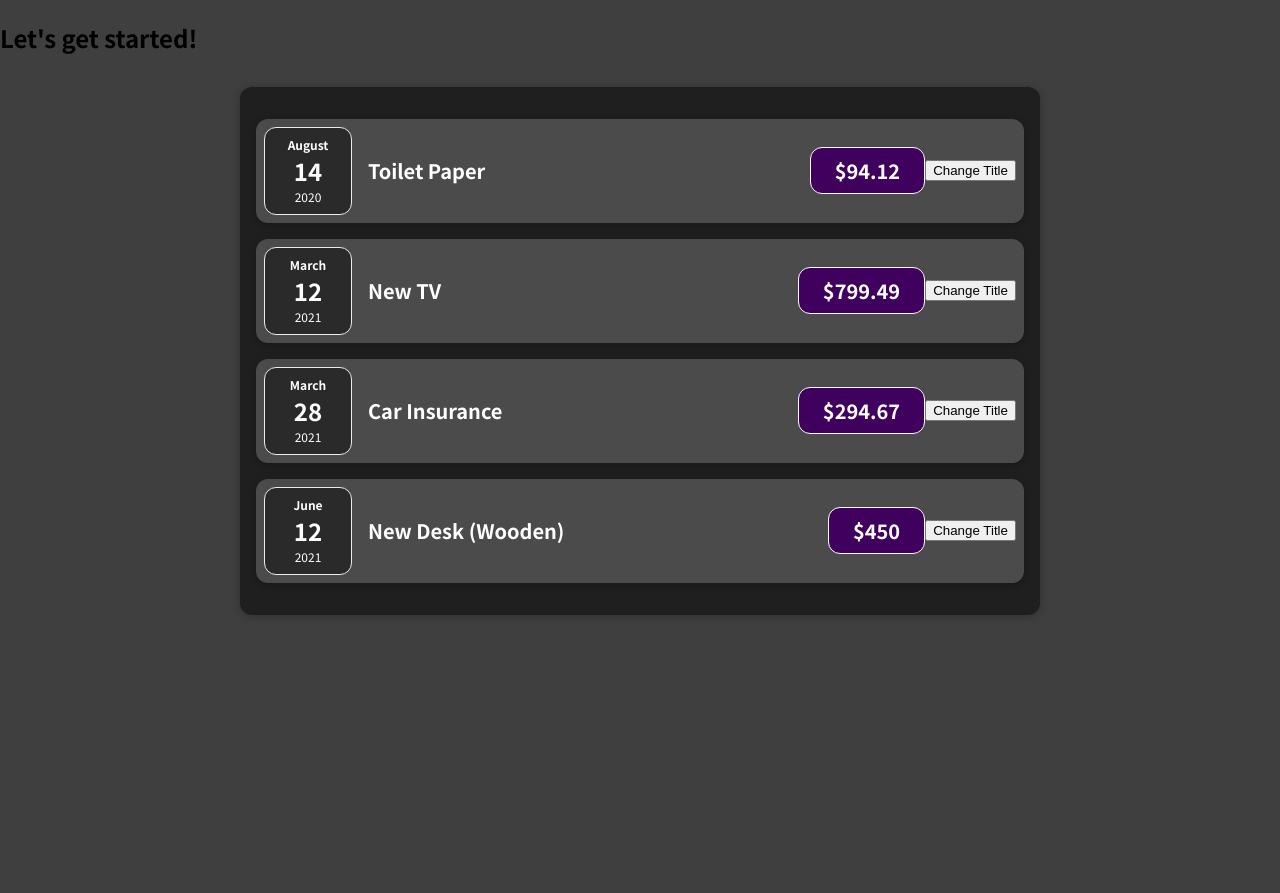
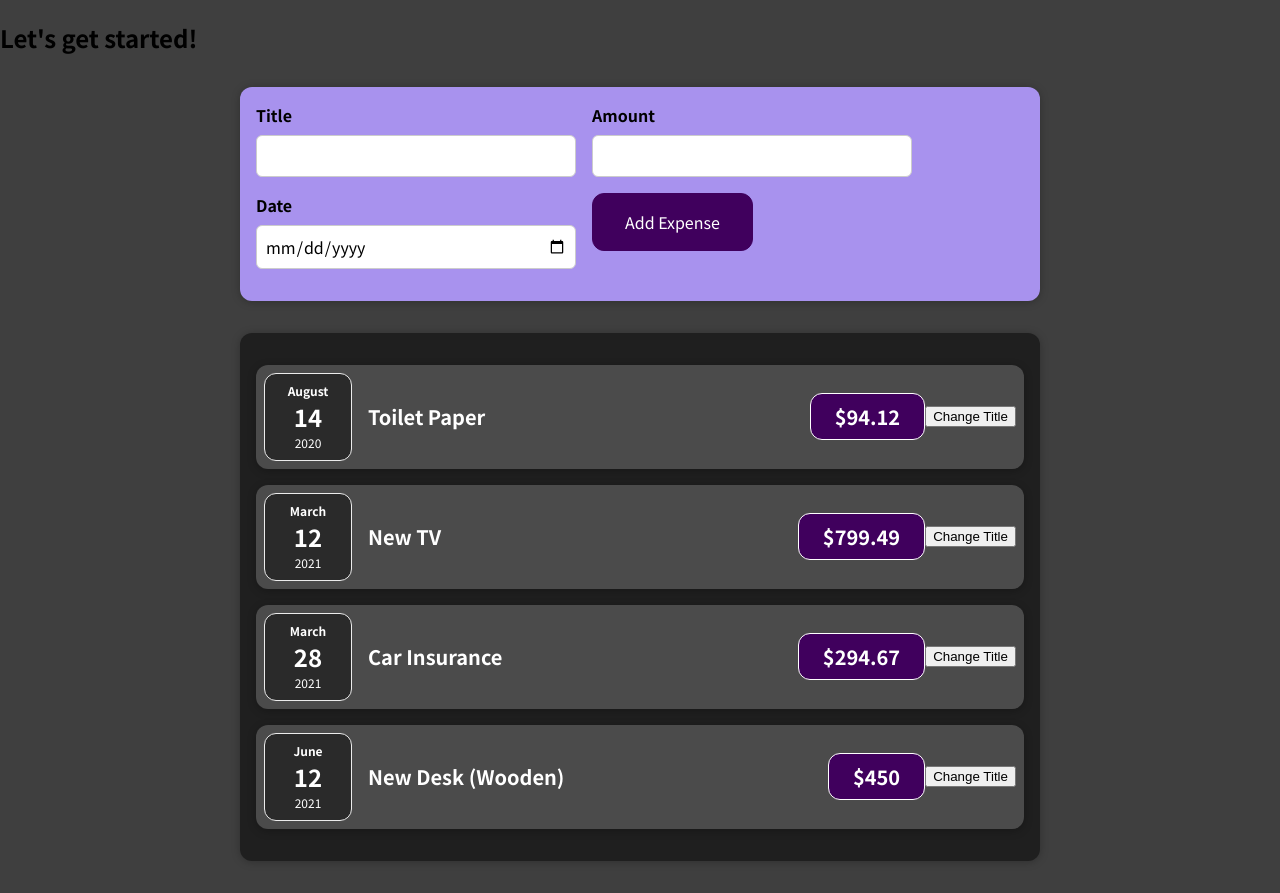
Before and after one commit to ran-codes/udemy-react-js-academind, a React (Create React App) app in the folder project1-basic-react/: page / in a window 1280 px wide. Before the commit the page ends 800 px from the top, so only its background shows below. Built offline with nearby package versions, Linux system fonts and the light colour scheme.

Commit message:
51. Created User Input for Expenses

```diff
--- a/project1-basic-react/src/App.js
+++ b/project1-basic-react/src/App.js
@@ -1,4 +1,5 @@
 import ExpenseList from './components/Expenses/ExpenseList';
+import ExpenseForm from './components/NewExpense/NewExpense';
 
 const App = () => {
   const expenses = [
@@ -26,6 +27,7 @@
   return (
     <div>
       <h2>Let's get started!</h2>
+      <ExpenseForm/>
       <ExpenseList data={expenses} />
     </div>
   );
--- /dev/null
+++ b/project1-basic-react/src/components/NewExpense/ExpenseForm.css
@@ -0,0 +1,26 @@
+.new-expense__controls {
+  display: flex;
+  flex-wrap: wrap;
+  gap: 1rem;
+  margin-bottom: 1rem;
+  text-align: left;
+}
+
+.new-expense__control label {
+  font-weight: bold;
+  margin-bottom: 0.5rem;
+  display: block;
+}
+
+.new-expense__control input {
+  font: inherit;
+  padding: 0.5rem;
+  border-radius: 6px;
+  border: 1px solid #ccc;
+  width: 20rem;
+  max-width: 100%;
+}
+
+.new-expense__actions {
+  text-align: right;
+}
--- /dev/null
+++ b/project1-basic-react/src/components/NewExpense/ExpenseForm.js
@@ -0,0 +1,23 @@
+import "./ExpenseForm.css";
+
+export default function ExpenseForm() {
+  return (
+    <form className="new-expense__controls">
+      <div className="new-expense__control">
+        <label>Title</label>
+        <input type="text" />
+      </div>
+      <div className="new-expense__control">
+        <label>Amount</label>
+        <input type="number" min="0.1" step="0.01"/>
+      </div>
+      <div className="new-expense__control">
+        <label>Date</label>
+        <input type="date" min="2019-01-01" max = "2022-12-31"/>
+      </div>
+      <div className="new-expense__actions">
+        <button type="submit">Add Expense</button>
+      </div>
+    </form>
+  );
+}
--- /dev/null
+++ b/project1-basic-react/src/components/NewExpense/NewExpense.css
@@ -0,0 +1,38 @@
+.new-expense {
+  background-color: #a892ee;
+  padding: 1rem;
+  margin: 2rem auto;
+  width: 50rem;
+  max-width: 95%;
+  border-radius: 12px;
+  text-align: center;
+  box-shadow: 0 1px 8px rgba(0, 0, 0, 0.25);
+}
+
+.new-expense button {
+  font: inherit;
+  cursor: pointer;
+  padding: 1rem 2rem;
+  border: 1px solid #40005d;
+  background-color: #40005d;
+  color: white;
+  border-radius: 12px;
+  margin-right: 1rem;
+}
+
+.new-expense button:hover,
+.new-expense button:active {
+  background-color: #510674;
+  border-color: #510674;
+}
+
+.new-expense button.alternative {
+  color: #220131;
+  border-color: transparent;
+  background-color: transparent;
+}
+
+.new-expense button.alternative:hover,
+.new-expense button.alternative:active {
+  background-color: #ddb3f8;
+}
--- /dev/null
+++ b/project1-basic-react/src/components/NewExpense/NewExpense.js
@@ -0,0 +1,10 @@
+import ExpenseForm from './ExpenseForm';
+import './NewExpense.css';
+
+export default function NewExpense() {
+  return (
+    <div className="new-expense">
+      <ExpenseForm/>
+    </div>
+  );
+}
```
